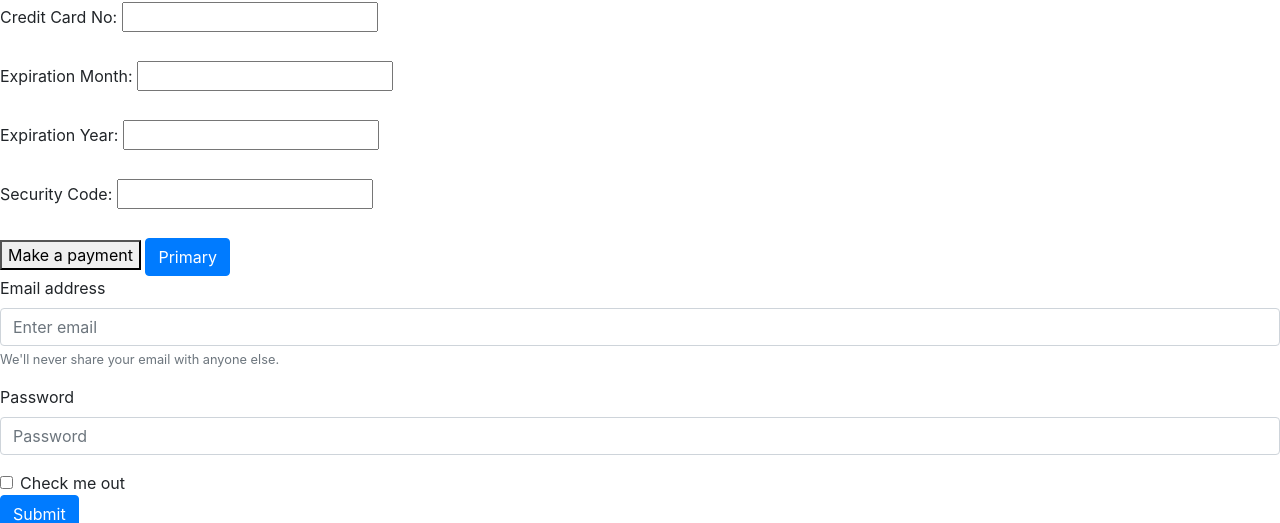
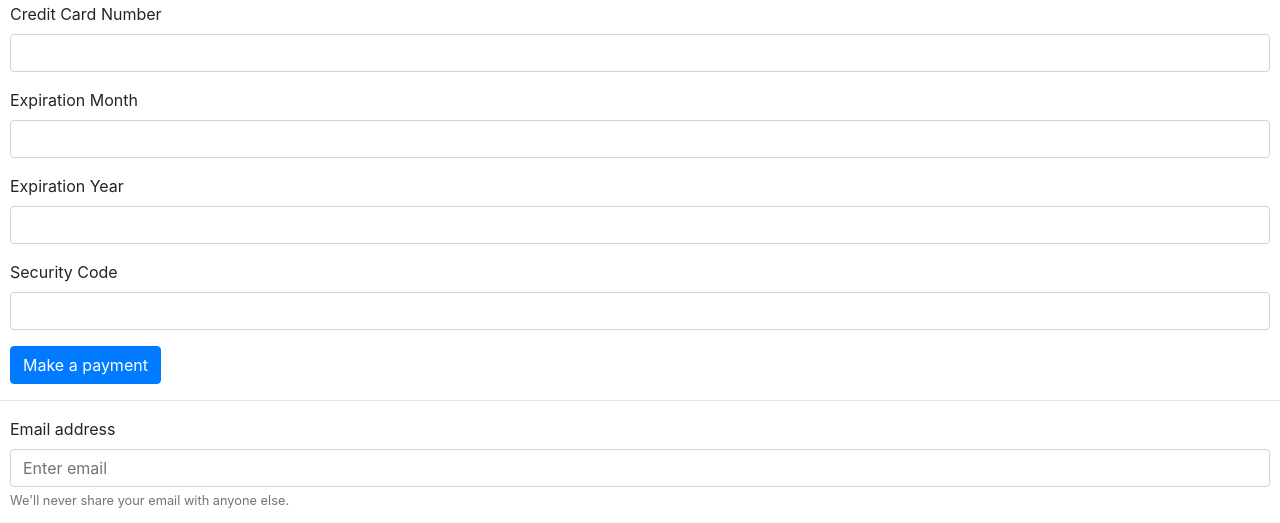
Before and after one commit to thapasandeep/thapasandeep.github.io, a plain HTML site: page index.html in a window 1280 px wide. Shown: the part 54-577 px from the top of the page. Drawn offline with Linux system fonts and the light colour scheme.

Commit message:
enhancemnet on payment system

```diff
--- a/index.html
+++ b/index.html
@@ -1,5 +1,6 @@
 <!DOCTYPE html>
 <html>
+
 <head>
     <title>Sandeep Thapa</title>
     <link rel="stylesheet" href="styles.css">
@@ -9,26 +10,42 @@
     -->
     <script type="text/javascript" src="myscript.js"></script>
 </head>
+
 <body>
     <div>
-            <h1>
-                Make a payment
-            </h1>
-                <label for="creditCardNo">Credit Card No: </label>
+        <h1> Make a payment </h1>
+        <form>
+            <!-- <div class="credit-form-group">
+                <label for="creditCardNo">Credit Card No: </label><br>
                 <input type="text" id="creditCardNo" name="lname"><br><br>
-                <label for="expirationMonth">Expiration Month: </label>
-                <input type="text" id="expirationMonth" name="expirationMonth"><br><br>
-                <label for="expirationYear">Expiration Year: </label>
-                <input type="text" id="expirationYear" name="expirationYear"><br><br>
-                <label for="securityCode">Security Code: </label>
-                <input type="text" id="securityCode" name="securityCode"><br><br>
-                <button> Make a payment </button>
-                <button type="button" class="btn btn-primary">Primary</button>
+            </div> -->
+            <div class="form-group">
+                <label for="creditCardNo">Credit Card Number </label>
+                <input type="number" class="form-control" id="creditCardNo" name="creditCardNo">
+            </div>
+            <div class="form-group">
+                <label for="expirationMonth">Expiration Month </label>
+                <input type="text" class="form-control" id="expirationMonth" name="expirationMonth">
+            </div>
+            <div class="form-group">
+                <label for="expirationYear">Expiration Year </label>
+                <input type="number" class="form-control" id="expirationYear" name="expirationYear">
+            </div>
+            <div class="form-group">
+                <label for="securityCode">Security Code </label>
+                <input type="number" class="form-control" id="securityCode" name="securityCode">
+            </div>
+            <button type="button" class="btn btn-primary"> Make a payment </button>
+        </form>
+    </div>
+    <hr>
     <form>
         <div class="form-group">
             <label for="exampleInputEmail1">Email address</label>
-                      <input type="email" class="form-control" id="exampleInputEmail1" aria-describedby="emailHelp" placeholder="Enter email">
-                      <small id="emailHelp" class="form-text text-muted">We'll never share your email with anyone else.</small>
+            <input type="email" class="form-control" id="exampleInputEmail1" aria-describedby="emailHelp"
+                placeholder="Enter email">
+            <small id="emailHelp" class="form-text text-muted">We'll never share your email with anyone
+                else.</small>
         </div>
         <div class="form-group">
             <label for="exampleInputPassword1">Password</label>
@@ -44,7 +61,7 @@
     <!-- Introduction -->
     <div>
         <h1> Introduction</h1>
-            <button type="button" onclick="showAlert()">Home</button>
+        <button type="button" onclick="showAlert()">Home</button><br>
         <label for="lname">Last Name: </label>
         <input type="text" id="lname" name="lname" name="lname"><br><br>
         <label for="fname">First Name</label>
@@ -130,7 +147,8 @@
     <div>
         <h1> Contact Details </h1>
         <p> Contact Number : <a href="tel: +61-420-249-395"> +61 420 249 395 </a> </p>
-            <p> Email :  <a href="mailto: thapa.sandeepth@gmail.com">  thapa.sandeepth@gmail.com </a></p>
+        <p> Email : <a href="mailto: thapa.sandeepth@gmail.com"> thapa.sandeepth@gmail.com </a></p>
     </div>
 </body>
+
 </html>
--- a/styles.css
+++ b/styles.css
@@ -18,3 +18,14 @@
     background-color: blue;
     color: white;
 }
+.credit-form-group {
+    color:red;
+}
+
+/* input {
+    width:100%;
+} */
+form {
+    margin-left: 10px;
+    margin-right: 10px;
+}
```
Lines whose indentation alone changed are shown as unchanged.
